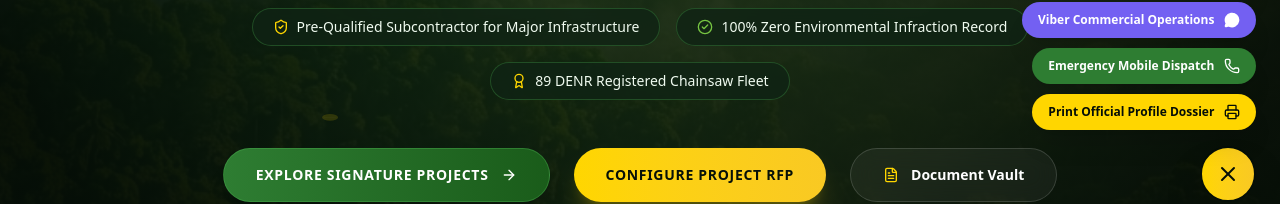
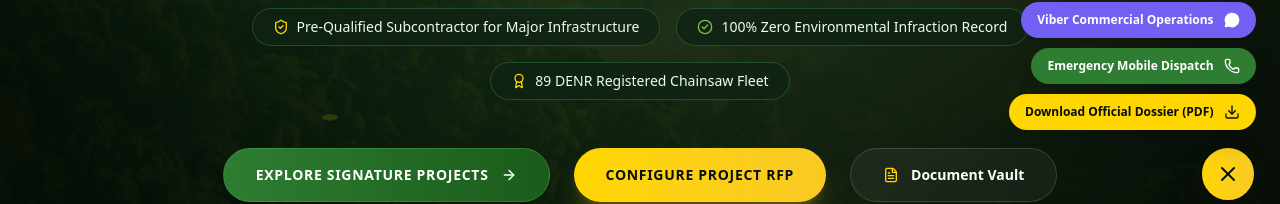
Before and after one commit to cyyy-17/fhg, a Next.js app: page / in a window 1280 px wide. Both pictures are taken after a click on the button 1228 px from the left and 748 px from the top of the page. Shown: the part 574-778 px from the top of the page. Built offline with nearby package versions, Linux system fonts and the light colour scheme.

Commit message:
feat: replace print button with direct company profile PDF download

```diff
--- a/src/components/FloatingActions.tsx
+++ b/src/components/FloatingActions.tsx
@@ -1,7 +1,7 @@
 "use client";
 
 import { useState, useEffect } from "react";
-import { MessageCircle, Phone, Printer, X, ChevronUp } from "lucide-react";
+import { MessageCircle, Phone, Download, X, ChevronUp } from "lucide-react";
 
 export default function FloatingActions() {
   const [expanded, setExpanded] = useState(false);
@@ -25,10 +25,6 @@ export default function FloatingActions() {
         window.scrollTo({ top: 0, behavior: "smooth" });
       }
     }
-  };
-
-  const handlePrint = () => {
-    window.print();
   };
 
   const handleViberClick = () => {
@@ -88,15 +84,16 @@ export default function FloatingActions() {
             <Phone className="w-4 h-4" />
           </a>
 
-          {/* Print Tender Profile */}
-          <button
-            onClick={handlePrint}
+          {/* Download Official Company Profile PDF */}
+          <a
+            href="/docs/company-profile.pdf"
+            download
             className="flex items-center gap-2.5 px-4 py-2.5 rounded-full bg-[#ffd600] text-[#050e07] text-xs font-bold shadow-xl hover:scale-105 transition-transform cursor-pointer"
-            aria-label="Print Corporate Profile"
+            aria-label="Download Official Company Profile PDF"
           >
-            <span>Print Official Profile Dossier</span>
-            <Printer className="w-4 h-4" />
-          </button>
+            <span>Download Official Dossier (PDF)</span>
+            <Download className="w-4 h-4" />
+          </a>
         </div>
       )}
 
```
